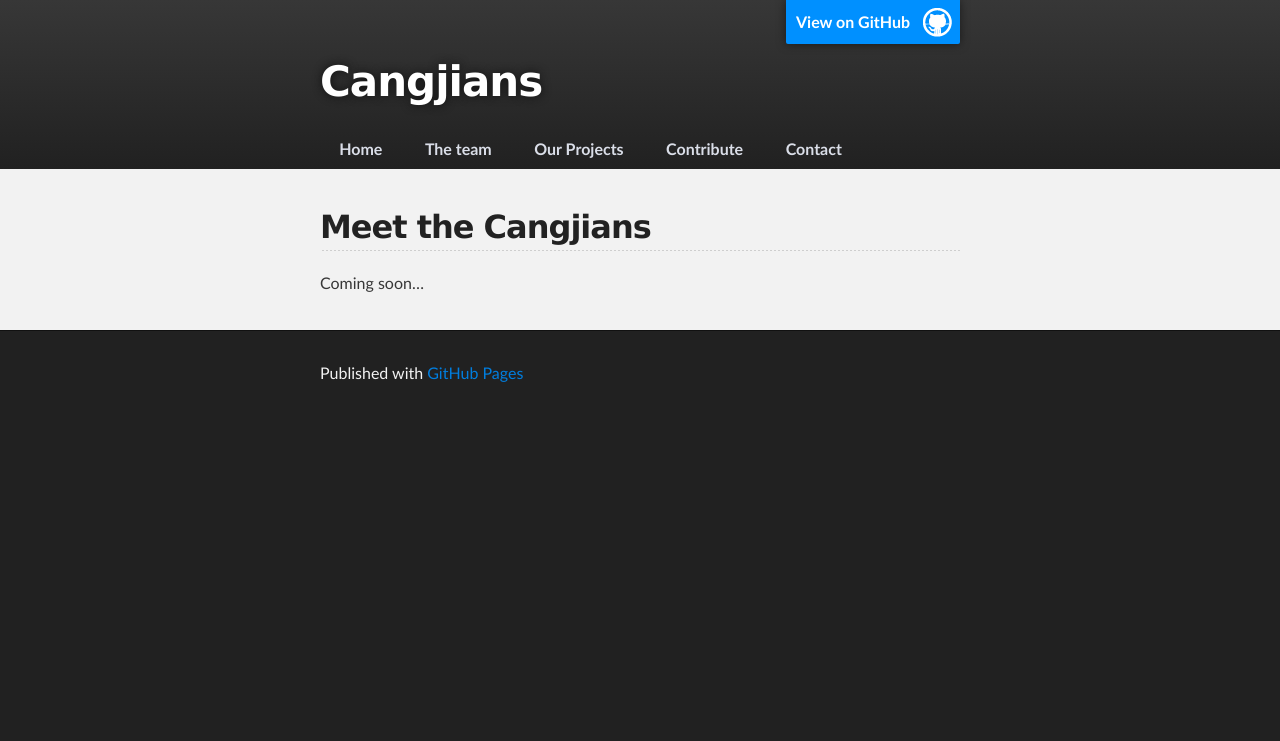
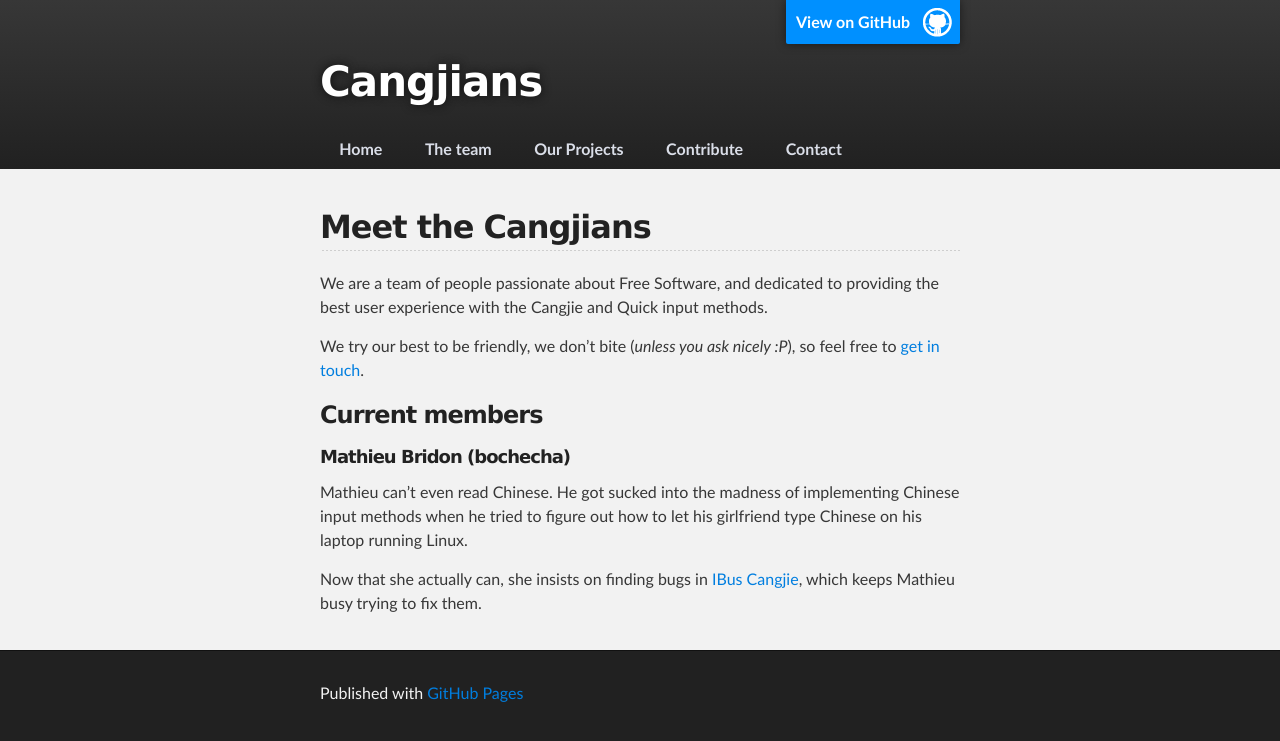
Before and after one commit to brendanhoran/cangjians.github.io, a Jekyll site: the page built from people.md, in a window 1280 px wide. Shown: the top 741 px of the page. Built offline with Jekyll 4.4.1, drawn with Linux system fonts in a browser that asks for light colours.

Commit message:
people: Add myself

```diff
--- a/people.md
+++ b/people.md
@@ -6,4 +6,20 @@ name: people
 
 ## Meet the Cangjians
 
-Coming soon...
+We are a team of people passionate about Free Software, and dedicated to
+providing the best user experience with the Cangjie and Quick input methods.
+
+We try our best to be friendly, we don't bite (*unless you ask nicely :P*), so
+feel free to [get in touch](/contact.html).
+
+### Current members
+
+##### Mathieu Bridon (bochecha)
+
+Mathieu can't even read Chinese. He got sucked into the madness of
+implementing Chinese input methods when he tried to figure out how to let his
+girlfriend type Chinese on his laptop running Linux.
+
+Now that she actually can, she insists on finding bugs in
+[IBus Cangjie](/projects/ibus-cangjie), which keeps Mathieu busy trying to fix
+them.
```
